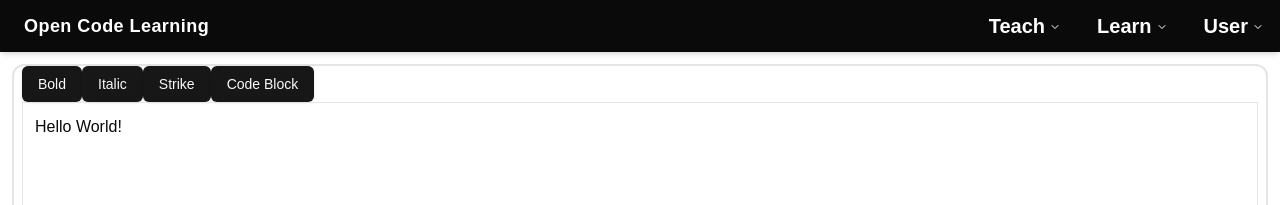
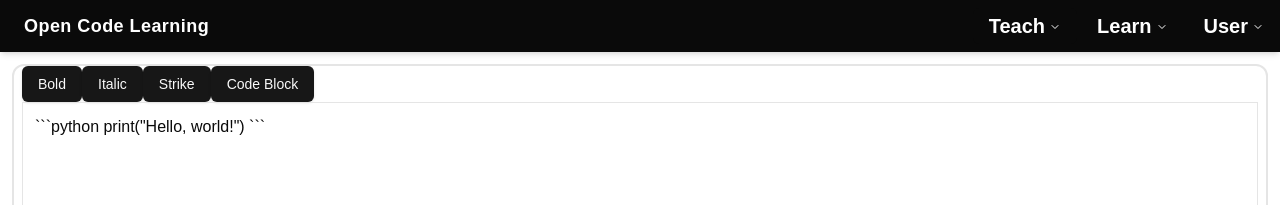
Before and after one commit to hdmGOAT/codelearnproject, a Next.js app in the folder frontend/: page /teach/create in a window 1280 px wide. Shown: the top 205 px of the page. Built offline with nearby package versions, Linux system fonts and the light colour scheme.

Commit message:
added syntax highlighting

```diff
--- a/frontend/app/globals.css
+++ b/frontend/app/globals.css
@@ -70,3 +70,24 @@ body {
     @apply bg-background text-foreground;
   }
 }
+
+pre {
+  @apply bg-gray-900 text-gray-200 p-4 rounded-lg overflow-x-auto;
+}
+
+code {
+  @apply font-mono text-sm;
+}
+
+/* Apply syntax highlighting colors */
+.hljs-keyword {
+  @apply text-purple-400; /* Keywords */
+}
+
+.hljs-string {
+  @apply text-green-400; /* Strings */
+}
+
+.hljs-comment {
+  @apply text-gray-500 italic; /* Comments */
+}
--- a/frontend/components/RichTextEditor.tsx
+++ b/frontend/components/RichTextEditor.tsx
@@ -19,7 +19,12 @@ const RichTextEditor = () => {
         lowlight,
       }),
     ],
-    content: `<p>Hello World! </p>`,
+    content: `
+    \`\`\`python
+print("Hello, world!")
+\`\`\`
+
+    `,
     immediatelyRender: false,
     editorProps: {
       attributes: {
```
